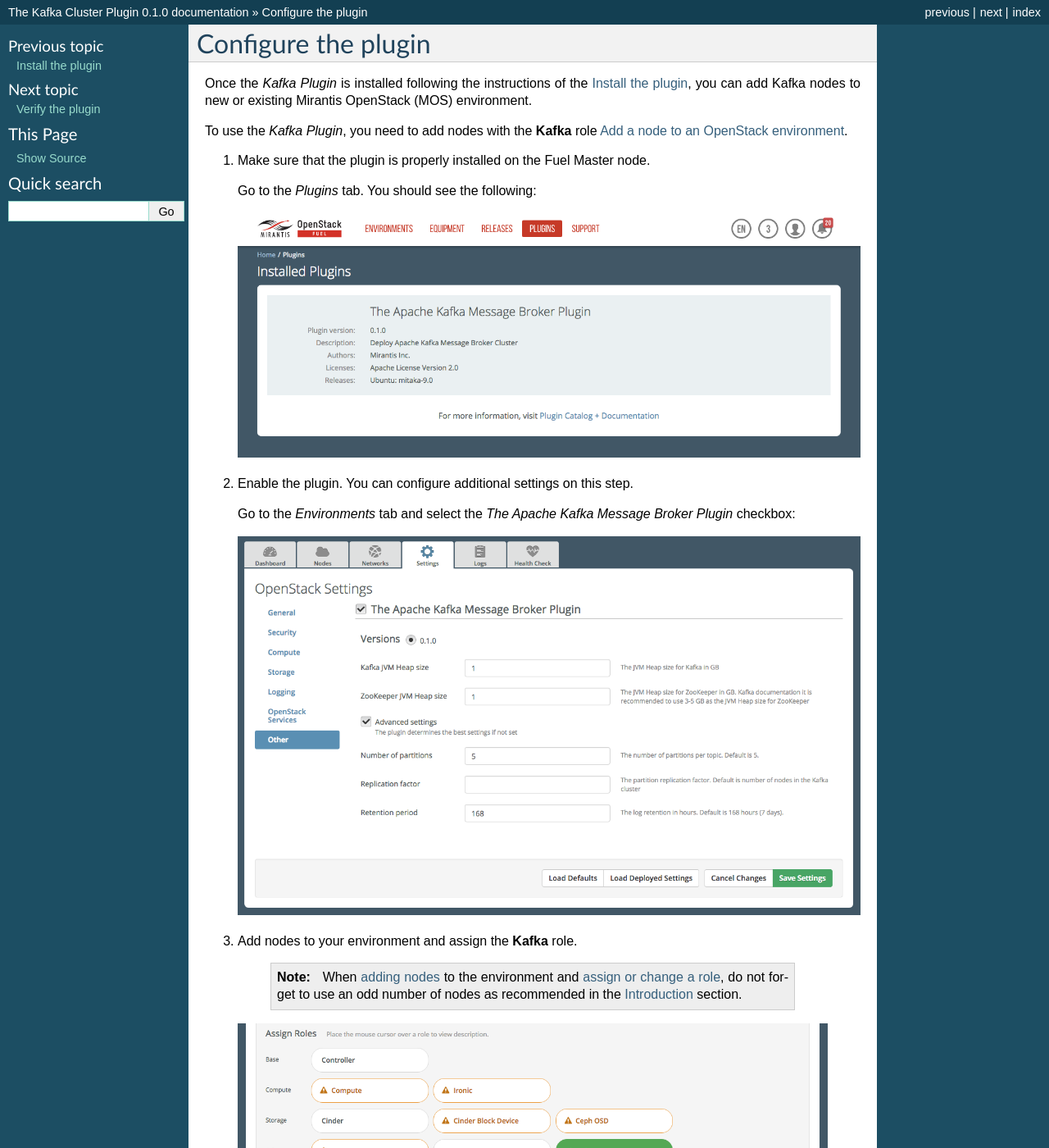
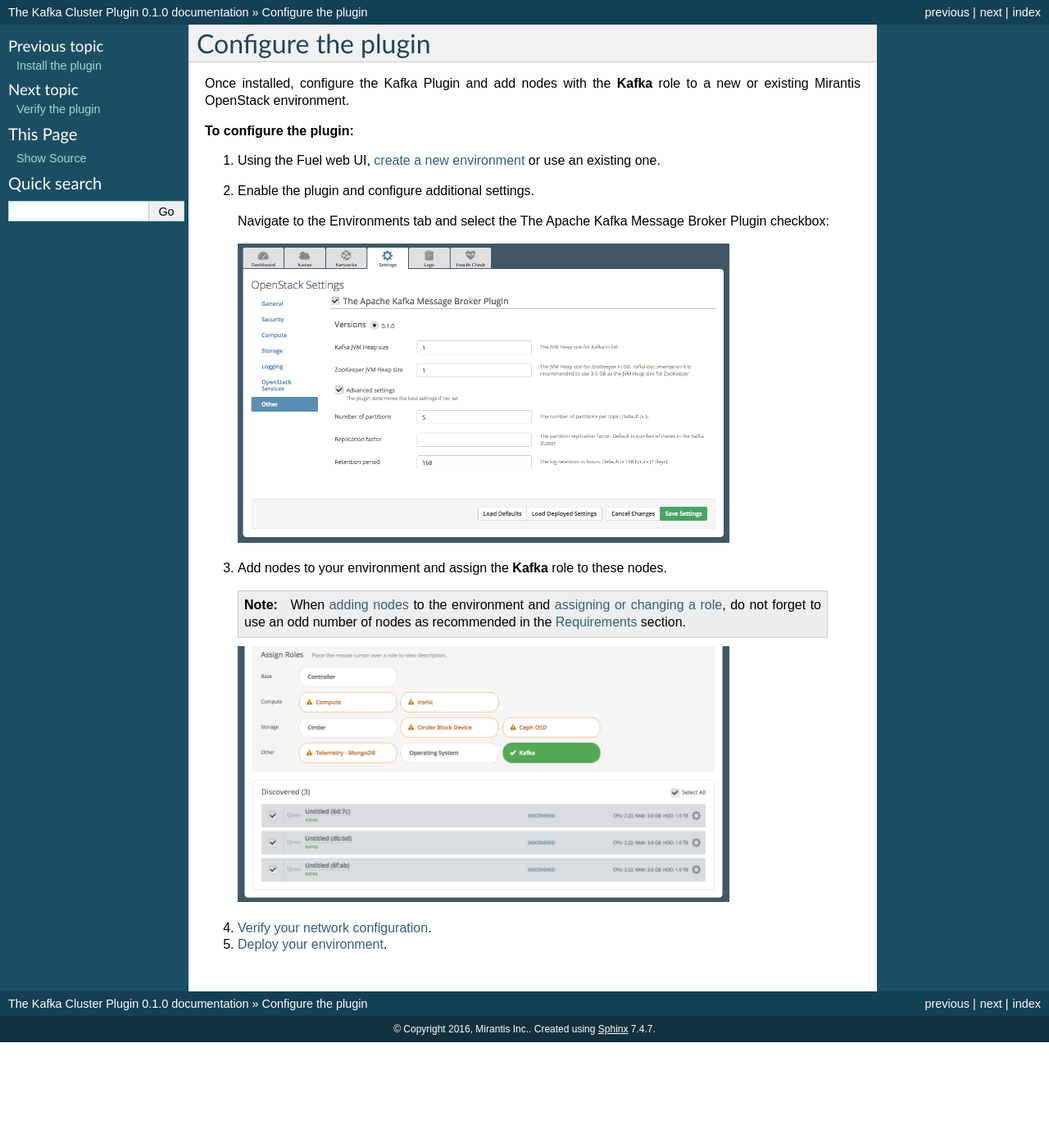
Before and after one commit to openstack-archive/fuel-plugin-kafka, a Sphinx documentation site: the page built from docs/source/configure.rst, in a window 1280 px wide and 1400 px high. Shown: the whole window at 82% size. Built offline with Sphinx 7.4.7, drawn with Linux system fonts in a browser that asks for light colours; some of the changed text lies outside the part shown.

Commit message:
[Docs] Edits the plugin guide
Edits the Kafka Cluster Plugin documentation.

Change-Id: Icbe4a04cc8cdc9302a38c2b223c7f88e82afd9cb

```diff
--- a/docs/source/configure.rst
+++ b/docs/source/configure.rst
@@ -3,43 +3,36 @@
 Configure the plugin
 ~~~~~~~~~~~~~~~~~~~~
 
-Once the *Kafka Plugin* is installed following the instructions of
-the :ref:`installation`, you can add Kafka nodes to new or
-existing Mirantis OpenStack (MOS) environment.
+Once installed, configure the Kafka Plugin and add nodes with the **Kafka**
+role to a new or existing Mirantis OpenStack environment.
 
-To use the *Kafka Plugin*, you need to add nodes with the **Kafka** role
-`Add a node to an OpenStack environment
-<http://docs.openstack.org/developer/fuel-docs/userdocs/fuel-user-guide/configure-environment/add-nodes.html>`_.
+**To configure the plugin:**
 
-1. Make sure that the plugin is properly installed on the Fuel Master node.
+#. Using the Fuel web UI,
+   `create a new environment <http://docs.openstack.org/developer/fuel-docs/userdocs/fuel-user-guide/create-environment/start-create-env.html>`_ or use an existing one.
 
-   Go to the *Plugins* tab. You should see the following:
+#. Enable the plugin and configure additional settings.
 
-   .. image:: images/plugins-list.png
-    :width: 100%
-
-2. Enable the plugin. You can configure additional settings on this step.
-
-   Go to the *Environments* tab and select the *The Apache Kafka Message
-   Broker Plugin* checkbox:
+   Navigate to the :guilabel:`Environments` tab and select the
+   :guilabel:`The Apache Kafka Message Broker Plugin` checkbox:
 
    .. image:: images/settings.png
-    :width: 100%
+      :width: 450pt
 
-3.  Add nodes to your environment and assign the **Kafka** role.
+#.  Add nodes to your environment and assign the **Kafka** role to these nodes.
 
    .. note:: When `adding nodes
       <http://docs.openstack.org/developer/fuel-docs/userdocs/fuel-user-guide/configure-environment/add-nodes.html>`_
-      to the environment and `assign or change a role
+      to the environment and `assigning or changing a role
       <http://docs.openstack.org/developer/fuel-docs/userdocs/fuel-user-guide/configure-environment/change-roles.html>`_,
-      do not forget to use an odd number of nodes as recommended in the :ref:`introduction` section.
+      do not forget to use an odd number of nodes as recommended in the
+      :ref:`requirements` section.
 
-  .. image:: images/assign-role.png
-    :width: 100%
+   .. image:: images/assign-role.png
+      :width: 450pt
 
 4. `Verify your network configuration
    <http://docs.openstack.org/developer/fuel-docs/userdocs/fuel-user-guide/configure-environment/verify-networks.html>`_.
 
-5. `Deploy your changes
-   <http://docs.openstack.org/developer/fuel-docs/userdocs/fuel-user-guide/deploy-environment.html>`_
-   once you are done with the configuration of your environment.
+5. `Deploy your environment
+   <http://docs.openstack.org/developer/fuel-docs/userdocs/fuel-user-guide/deploy-environment.html>`_.
```
Also changed, not shown: README.md (+2 -2 lines), docs/source/install.rst (+26 -14 lines), docs/source/intro.rst (+6 -11 lines), docs/source/limitations.rst (+8 -6 lines), docs/source/requirements.rst (+9 -0 lines), docs/source/verify.rst (+22 -16 lines), docs/source/images/plugins-list.png (deleted).
